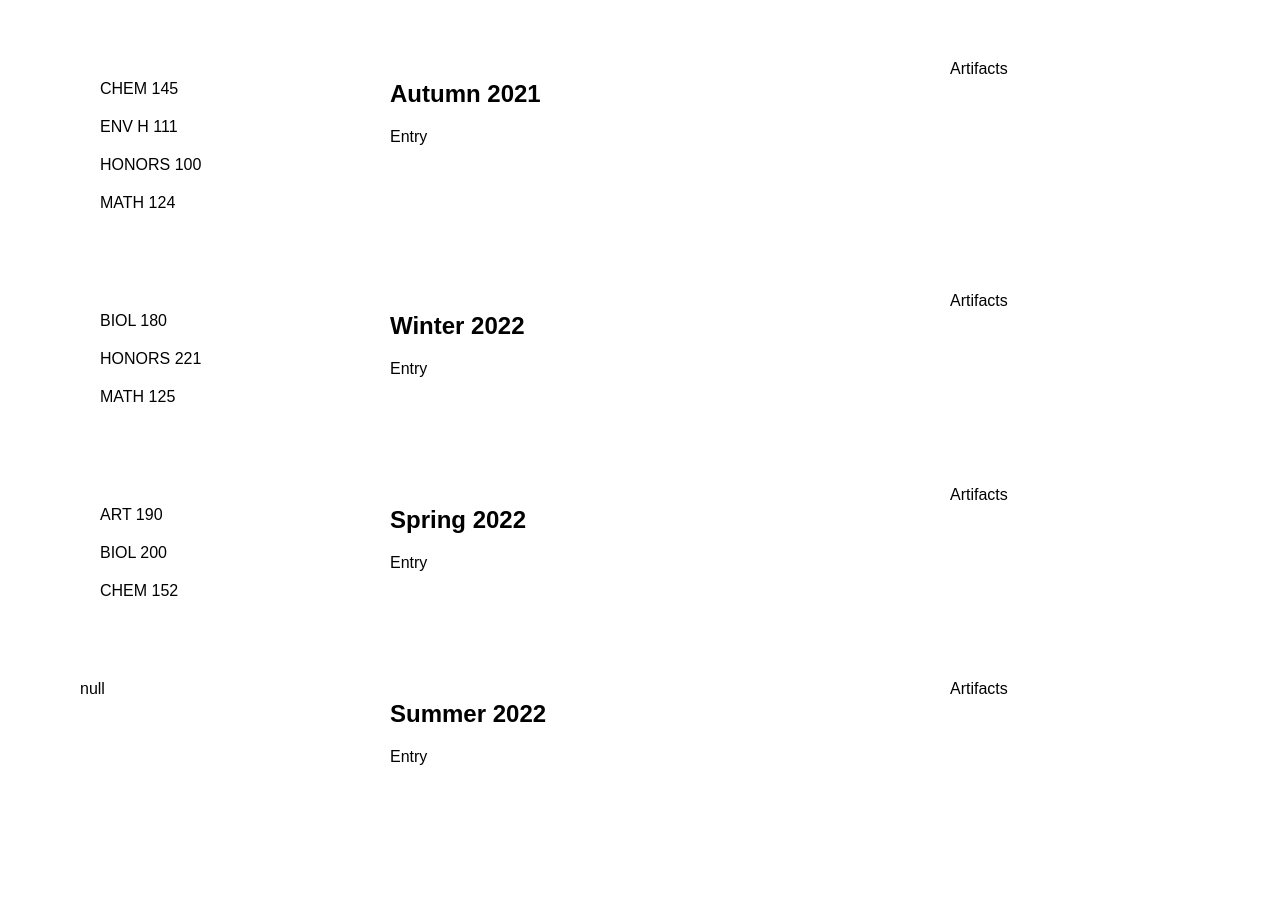
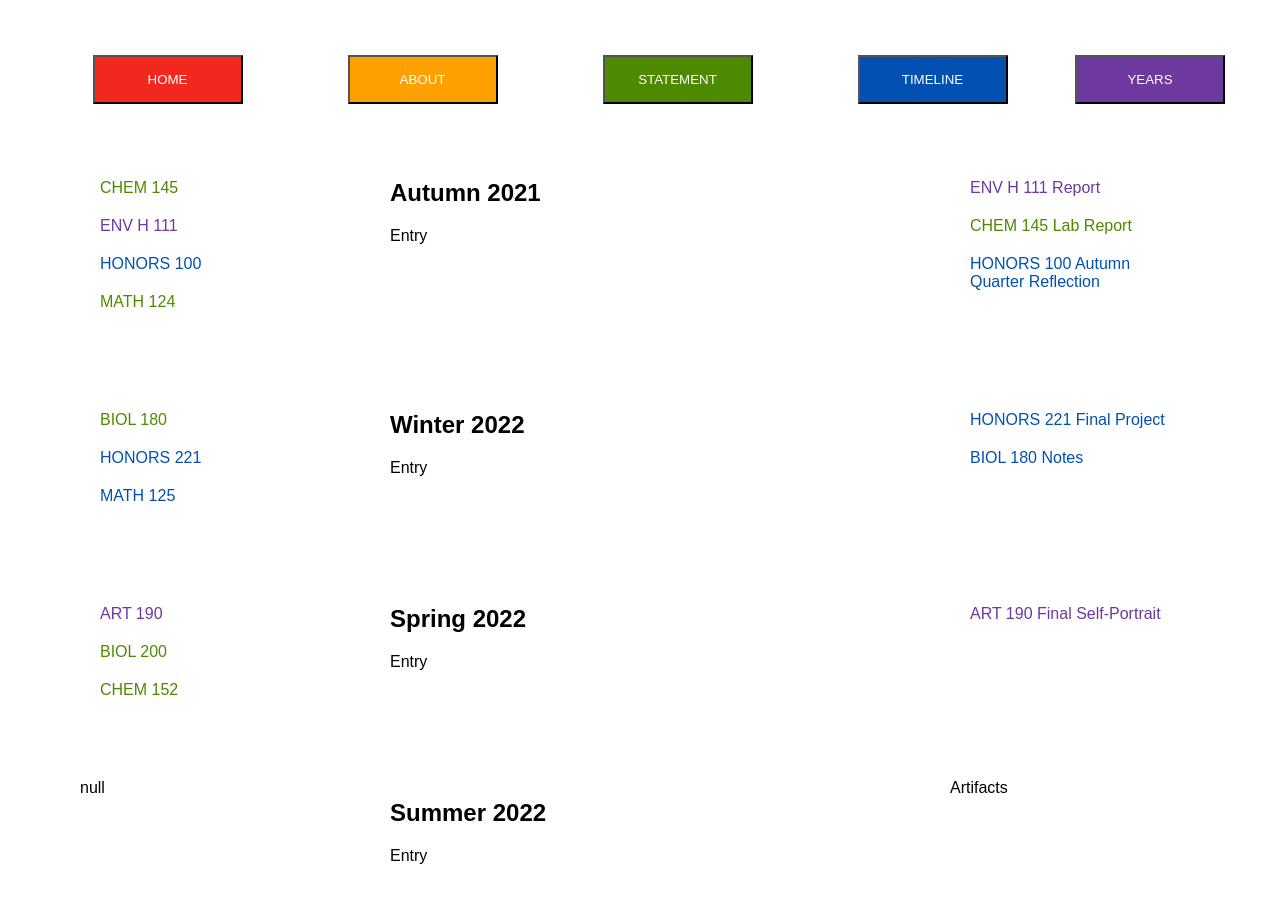
Before and after one commit to ehunt003/ehunt003.github.io, a plain HTML site: page years/fr.html in a window 1280 px wide. Before the commit the page ends 846 px from the top, so only its background shows below. Drawn offline with Linux system fonts and the light colour scheme; files that its build step writes are made by us from their sources.

Commit message:
fixed header

```diff
--- a/style.css
+++ b/style.css
@@ -47,13 +47,21 @@ button:hover{
   gap: 20px;
 }
 
+.dropdown{
+    position: absolute;
+    margin: 0 0;
+    padding: 0 0;
+}
+
 .dropbtn {
-    padding: 15px 30px;
+    position: relative;
+    margin: 15px 0;
 }
 
 .dropdown {
     position: relative;
     display: inline-block;
+    padding: 0 15px;
 }
 
 .dropdown-content {
@@ -68,8 +76,56 @@ button:hover{
     display: block;
     color: black;
     text-decoration: none;
-    padding: 12px 16px;
+    margin: 10px;
 
 }
 
-.dropdown:hover .dropdown-content {display: block;}
+.dropdown:hover .dropdown-content {
+    display: block;
+    position: absolute;
+    z-index: 100;
+    margin: 0;
+}
+
+
+.red{
+    color: #f2281e;
+}
+
+.orange{
+    color: #fea000;
+}
+
+.major{
+    color: #4d8a00;
+}
+
+.honors{
+    color: #0250b2;
+}
+
+.elec{
+    color: #6d399e;
+}
+
+/*.dropdown {
+    position: relative;
+    display: inline-block;
+    padding: 0 0;
+  }
+
+  .dropdown-content {
+    display: none;
+    position: absolute;
+    background-color: #f9f9f9;
+    min-width: 160px;
+    box-shadow: 0px 8px 16px 0px rgba(0,0,0,0.2);
+    padding: 12px 16px;
+    z-index: 1;
+  }
+
+  .dropdown:hover .dropdown-content {
+    display: block;
+    position: relative;
+    z-index: 100;
+  }*/
--- a/years/fr.html
+++ b/years/fr.html
@@ -2,38 +2,63 @@
 <html>
     <head>
         <title>Eddie Hunt - Honors Portfolio</title>
-        <link rel="stylesheet" href="style.css">
+        <link rel="stylesheet" href="../style.css">
         <meta charset="UTF-8">
         <meta name="viewport" content="width=device-width, initial-scale=1.0">
     </head>
     <body>
-        <div style="display: grid; grid-template-columns: 1fr 2fr 1fr;">
-            <div>
-                <p>CHEM 145</p>
-                <p>ENV H 111</p>
-                <p>HONORS 100</p>
-                <p>MATH 124</p>
+        <div class="nav">
+            <a href="index.html"><button style="background-color: #f2281e; color: white;" >HOME</button></a>
+            <a href="about.html"><button style="background-color: #fea000; color: white">ABOUT</button></a>
+            <a href="statement.html"><button style="background-color: #4d8a00; color: white">STATEMENT</button></a>
+            <a href="timeline.html"><button style="background-color: #0250b2; color: white">TIMELINE</button></a>
+            <div class="dropdown">
+                <button class="dropbtn" style="background-color: #6d399e; color: white">YEARS</button>
+                <div class="dropdown-content">
+                    <a href="years/fr.html">FRESHMAN</a>
+                    <a href="years/so.html">SOPHOMORE</a>
+                    <a href="years/jr.html">JUNIOR</a>
+                    <a href="years/sr.html">SENIOR</a>
+                </div>
             </div>
-            <div><h2>Autumn 2021</h2><p>Entry</p></div>
-            <div>Artifacts</div>
         </div>
         <div style="display: grid; grid-template-columns: 1fr 2fr 1fr;">
             <div>
-                <p>BIOL 180</p>
-                <p>HONORS 221</p>
-                <p>MATH 125</p>
+                <p class="major">CHEM 145</p>
+                <p class="elec">ENV H 111</p>
+                <p class="honors">HONORS 100</p>
+                <p class="major">MATH 124</p>
             </div>
-            <div><h2>Winter 2022</h2><p>Entry</p></div>
-            <div>Artifacts</div>
+            <div><h2>Autumn 2021</h2><p>Entry</p></div>
+            <div>
+                <p class="elec">ENV H 111 Report</p>
+                <p class="major">CHEM 145 Lab Report</p>
+                <p class="honors">HONORS 100 Autumn Quarter Reflection</p>
+            </div>
         </div>
         <div style="display: grid; grid-template-columns: 1fr 2fr 1fr;">
             <div>
-                <p>ART 190</p>
-                <p>BIOL 200</p>
-                <p>CHEM 152</p>
+                <p class="major">BIOL 180</p>
+                <p class="honors">HONORS 221</p>
+                <p class="honors">MATH 125</p>
+            </div>
+            <div><h2>Winter 2022</h2><p>Entry</p></div>
+            <div>
+                <p class="honors">HONORS 221 Final Project</p>
+                <p class="honors">BIOL 180 Notes</p>
+            </div>
+        </div>
+        <div style="display: grid; grid-template-columns: 1fr 2fr 1fr;">
+            <div>
+                <p class="elec">ART 190</p>
+                <p class="major">BIOL 200</p>
+                <p class="major">CHEM 152</p>
             </div>
             <div><h2>Spring 2022</h2><p>Entry</p></div>
-            <div>Artifacts</div>
+            <div>
+                <p class="elec">ART 190 Final Self-Portrait</p>
+                <p></p>
+            </div>
         </div>
         <div style="display: grid; grid-template-columns: 1fr 2fr 1fr;">
             <div>null</div>
```
Also changed, not shown: 13 other files.
